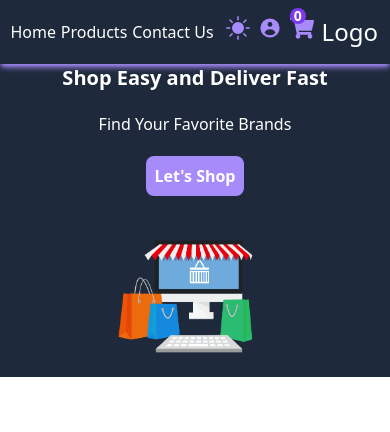
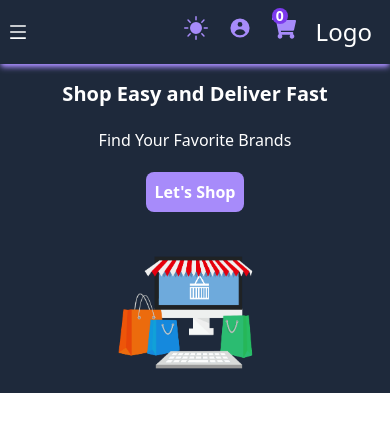
Before and after one commit to danialjankouk/BuyProducts_Shop, a React (Create React App) app: page / in a window 390 px wide. Shown: the top 432 px of the page. Built offline with nearby package versions, Linux system fonts and the light colour scheme.

Commit message:
hamburger menu

```diff
--- a/src/App.js
+++ b/src/App.js
@@ -5,7 +5,7 @@ import LandPage from './components/LandPage';
 const App = () => {
   const [theme, setTheme] = useState(false);
   return (
-    <div className={`${theme || `dark container mx-auto h-full`}`}>
+    <div className={`${theme || `dark w-full mx-auto h-screen`}`}>
       {/* Navbar */}
       <Navbar theme={theme} setTheme={setTheme}/>
       <Routes>
--- a/src/components/Land1.js
+++ b/src/components/Land1.js
@@ -2,13 +2,15 @@ import React from "react";
 import ecommerce from "../assets/ecommerce.png";
 const Land1 = () => {
   return (
-    <div className="flex md:flex-row flex-col mt-10 justify-center items-center">
+    <div className="flex md:flex-row flex-col pt-20 container mx-auto justify-center items-center">
       {/* texts */}
       <div className="flex justify-center items-center flex-col">
         <h1 className="dark:text-white text-violet-400 font-bold text-xl md:text-3xl mb-5">
           Shop Easy and Deliver Fast
         </h1>
-        <p className="dark:text-white text-violet-400 md:text-2xl mb-5">Find Your Favorite Brands</p>
+        <p className="dark:text-white text-violet-400 md:text-2xl mb-5">
+          Find Your Favorite Brands
+        </p>
         <button className="bg-violet-400 p-2 rounded-lg text-white font-bold">
           Let's Shop
         </button>
--- a/src/components/LandPage.js
+++ b/src/components/LandPage.js
@@ -3,7 +3,7 @@ import Land1 from "./Land1";
 
 const LandPage = () => {
   return (
-    <div className=" dark:bg-slate-800 bg-slate-200 -mt-10">
+    <div className="dark:bg-slate-800 bg-slate-200">
       <Land1 />
     </div>
   );
--- a/src/components/Navbar.js
+++ b/src/components/Navbar.js
@@ -1,19 +1,39 @@
-import React from "react";
+import React, { useState } from "react";
 import { MdDarkMode } from "react-icons/md";
 import { BsFillSunFill } from "react-icons/bs";
 import { HiUserCircle } from "react-icons/hi";
 import { FaShoppingCart } from "react-icons/fa";
-const Navbar = ({theme , setTheme}) => {
+import { AiOutlineMenu } from "react-icons/ai";
+const Navbar = ({ theme, setTheme }) => {
+  const [isNavOpen, setIsNavOpen] = useState(true);
+  console.log(isNavOpen);
   return (
-    <div className={`dark:bg-slate-800 relative bg-slate-200 w-full dark:shadow-violet-400 shadow-md`}>
+    <div
+      className={`dark:bg-slate-800 fixed bg-slate-200 w-full dark:shadow-violet-400 shadow-md`}
+    >
       <nav className="flex flex-row h-16 dark:text-white text-black items-center justify-between px-2">
-        <ul className="flex w-52 justify-around">
-          <li className="cursor-pointer hover:underline hover:underline-offset-8 hover:translate-y-1 hover:transition-all">Home</li>
-          <li className="cursor-pointer hover:underline hover:underline-offset-8 hover:translate-y-1 hover:transition-all">Products</li>
-          <li className="cursor-pointer hover:underline hover:underline-offset-8 hover:translate-y-1 hover:transition-all">Contact Us</li>
+        {/* hamburger menu */}
+        <span className="cursor-pointer md:hidden block text-xl" onClick={()=>setIsNavOpen(!isNavOpen)}>
+          <AiOutlineMenu />
+        </span>
+        {/* menu */}
+        <ul className={`${isNavOpen ? `md:flex hidden w-64 justify-around` : `flex flex-col absolute top-16 bg-violet-400 text-white dark:text-black p-3 space-y-3 rounded-md`}`}>
+          <li className="cursor-pointer hover:underline hover:underline-offset-8 hover:translate-y-1 hover:transition-all">
+            Home
+          </li>
+          <li className="cursor-pointer hover:underline hover:underline-offset-8 hover:translate-y-1 hover:transition-all">
+            Products
+          </li>
+          <li className="cursor-pointer hover:underline hover:underline-offset-8 hover:translate-y-1 hover:transition-all">
+            Contact Us
+          </li>
         </ul>
-        <ul className="flex w-40 text-2xl justify-around">
-          <li className="cursor-pointer dark:text-violet-400 text-slate-600" onClick={()=>setTheme(!theme)}>
+
+        <ul className="flex w-52 text-2xl justify-around">
+          <li
+            className="cursor-pointer dark:text-violet-400 text-slate-600"
+            onClick={() => setTheme(!theme)}
+          >
             {theme ? <MdDarkMode /> : <BsFillSunFill />}
           </li>
           <li className="cursor-pointer dark:text-violet-400 text-slate-600">
@@ -23,7 +43,9 @@ const Navbar = ({theme , setTheme}) => {
             <li className="cursor-pointer dark:text-violet-400 text-slate-600">
               <FaShoppingCart />
             </li>
-            <span className="absolute bg-slate-400 top-2  dark:bg-violet-600 text-sm rounded-xl w-4 h-4 font-bold flex justify-center items-center">0</span>
+            <span className="absolute bg-slate-400 top-2  dark:bg-violet-600 text-sm rounded-xl w-4 h-4 font-bold flex justify-center items-center">
+              0
+            </span>
           </div>
           <p>Logo</p>
         </ul>
```
